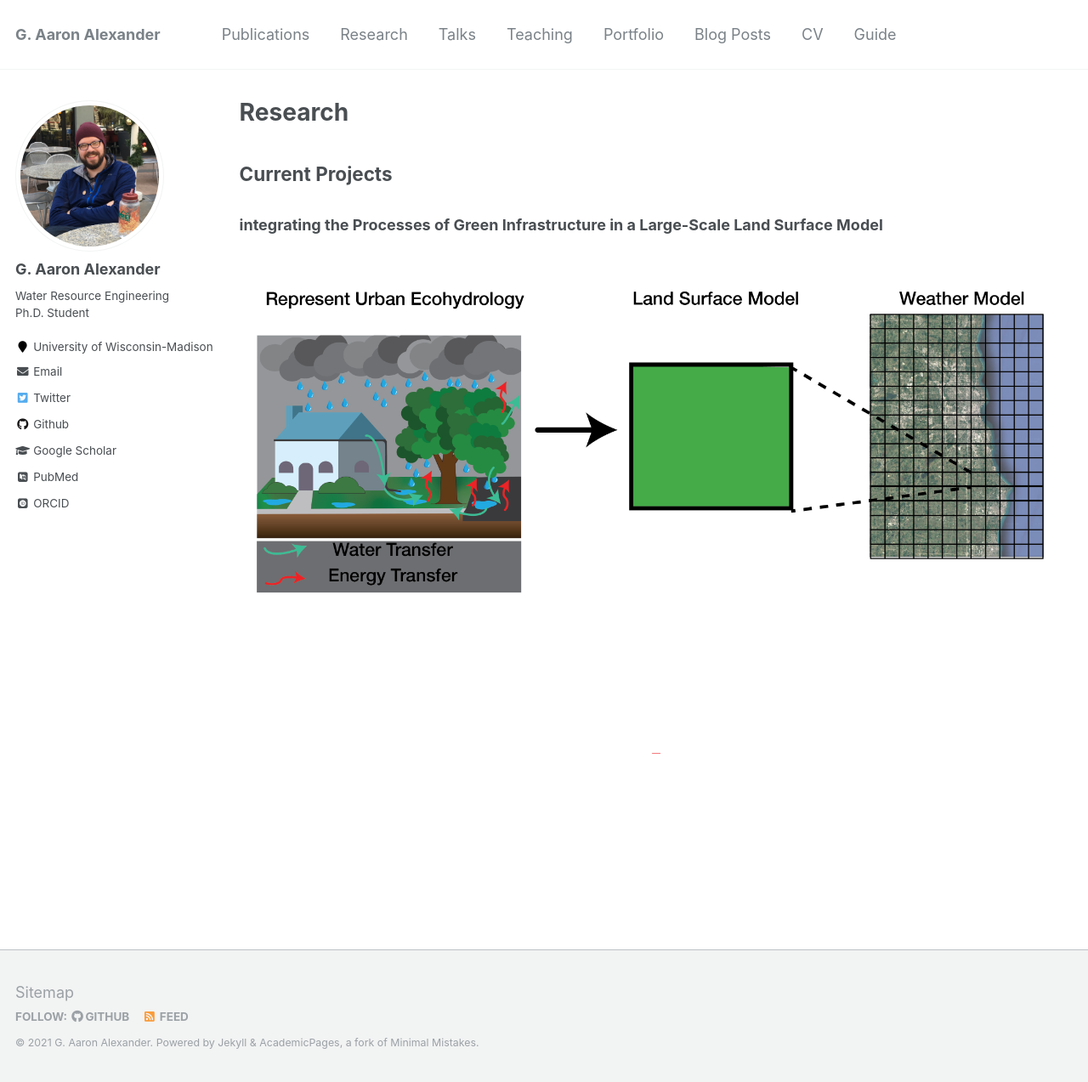
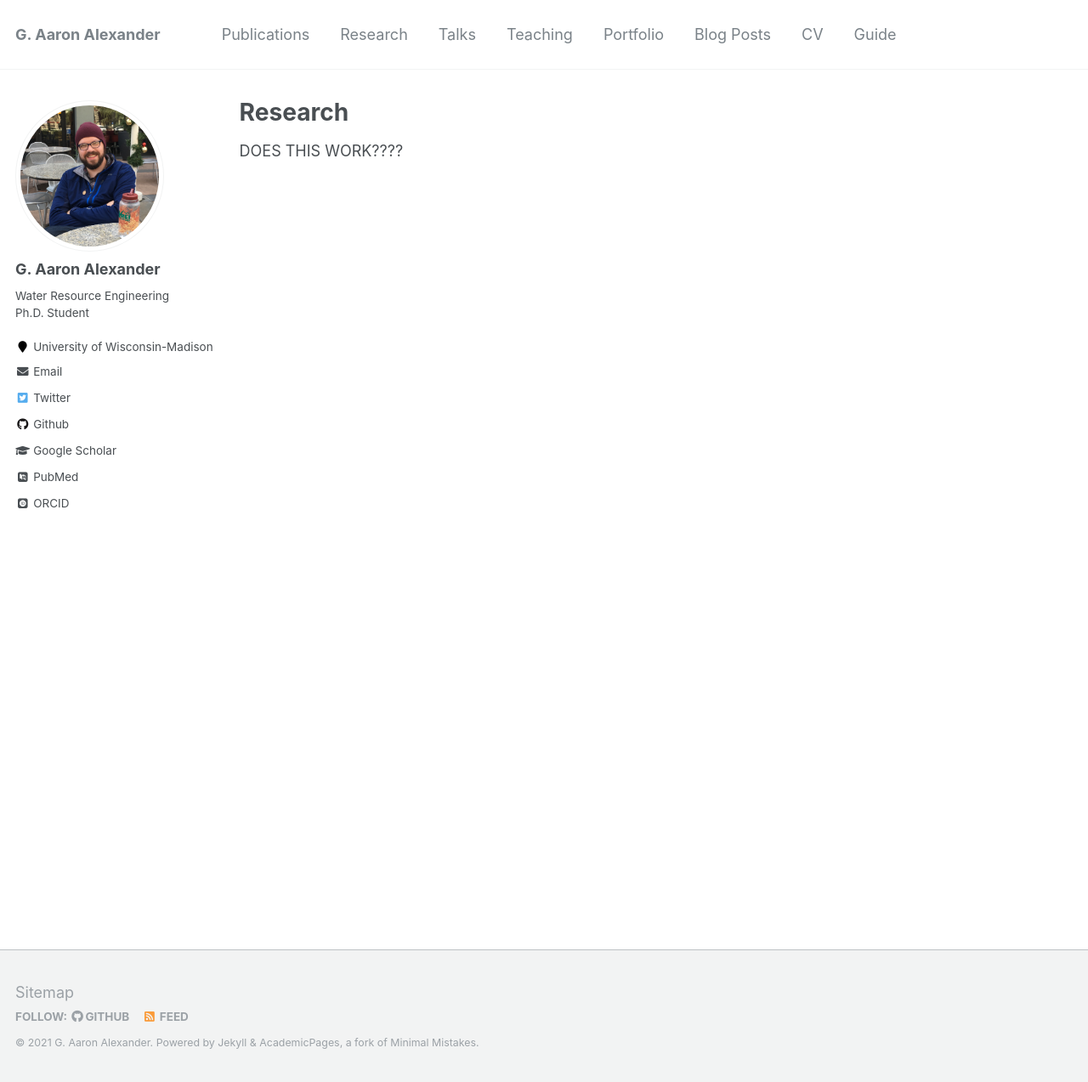
Before and after one commit to GAaronAlexander/gaaronalexander.github.io, a Jekyll site: the page built from _pages/research.md, in a window 1280 px wide and 1273 px high. Shown: the whole window at 85% size. Built offline with Jekyll 4.4.1, drawn with Linux system fonts in a browser that asks for light colours; some web fonts are replaced.

Commit message:
config research added

```diff
--- a/_pages/research.md
+++ b/_pages/research.md
@@ -4,12 +4,16 @@ title: "Research"
 permalink: /research/
 author_profile: true
 ---
+DOES THIS WORK????
 
+
+
+<!--
 ## Current Projects
 
 ### integrating the Processes of Green Infrastructure in a Large-Scale Land Surface Model
 
-![Test Image](/images/conceptual_model_v4_simple_title-01.png)
+![Test Image](/images/conceptual_model_v4_simple_title-01.png) -->
 
 
 <!-- {% include base_path %}
```
